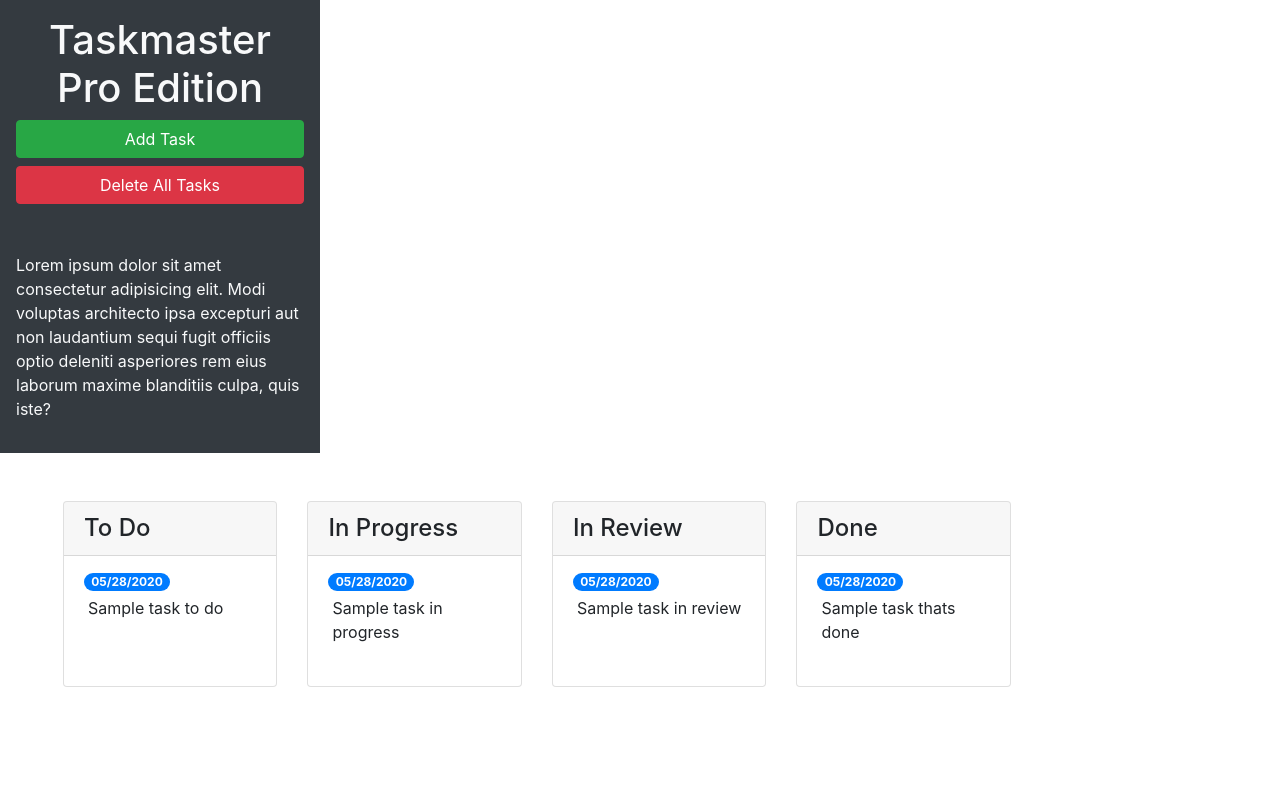
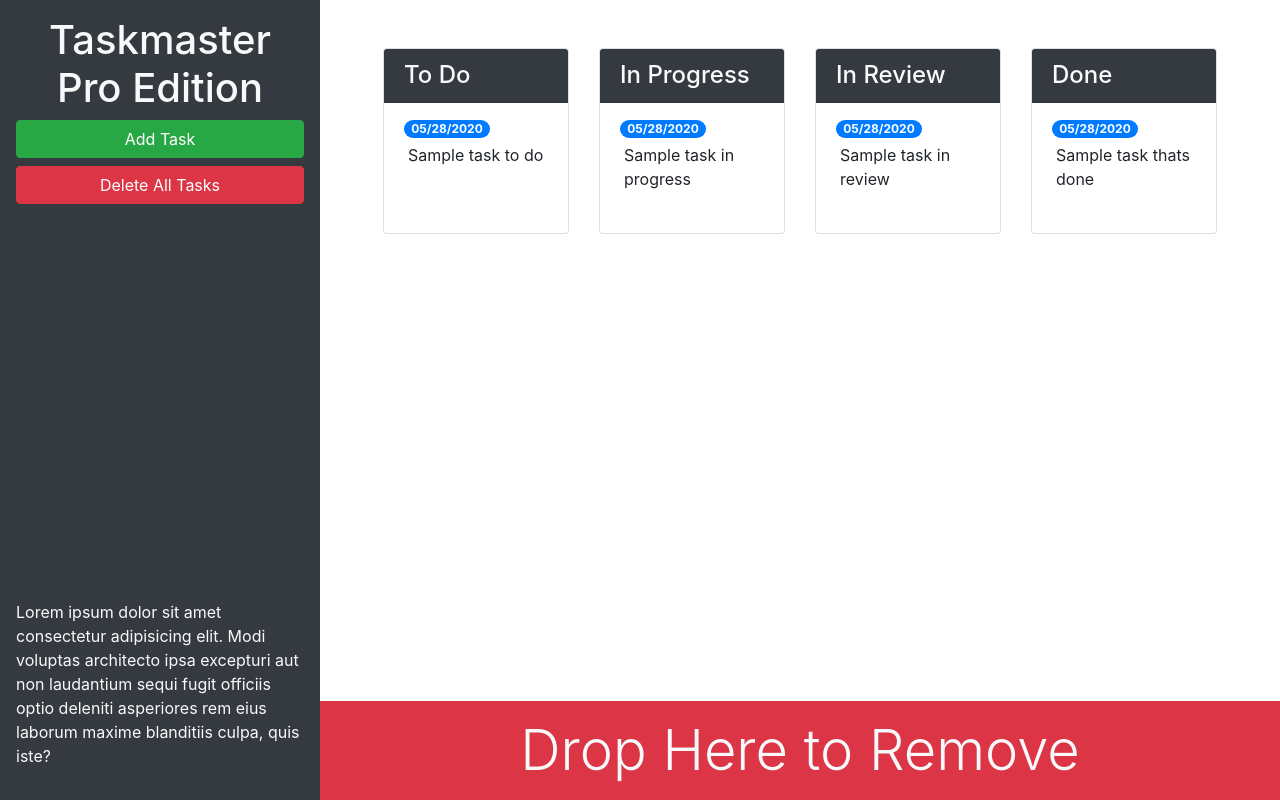
Before and after one commit to Rod0352/taskmaster-pro, a plain HTML site: page index.html in a window 1280 px wide. Drawn offline with nearby package versions, Linux system fonts and the light colour scheme.

Commit message:
added trash and adjusted utl's

```diff
--- a/index.html
+++ b/index.html
@@ -13,22 +13,23 @@
 <body>
 
   <div class="row min-vh-100 no-gutters">
-    <header class="col-12 col-lg-3 bg-dark text-light d-flex flex-column p-4 p-lg-3">
+    <header class="col-12 col-lg-3 bg-dark text-light sticky-top d-flex flex-column p-4 p-lg-3">
       <h1 class="text-center">Taskmaster Pro Edition</h1>
       <button id="create-task" class="btn btn-block btn-success" data-toggle="modal" data-target="#task-form-modal">Add
         Task</button>
       <button id="remove-tasks" class="btn btn-block btn-danger">Delete All Tasks</button>
-      <p class="mt-auto">Lorem ipsum dolor sit amet consectetur adipisicing elit. Modi voluptas architecto ipsa
+      <p class="mt-auto d-none d-lg-block">Lorem ipsum dolor sit amet consectetur adipisicing elit. Modi voluptas architecto ipsa
         excepturi aut non
         laudantium sequi fugit officiis optio deleniti asperiores rem eius laborum maxime blanditiis culpa, quis iste?
       </p>
     </header>
 
-    <main class="m-5 row justify-content-around">
+    <main class="col-12 col-lg-9 d-flex flex-column">
+      <div class="m-5 row justify-content-around">
       <!-- todo start -->
       <div class="col-12 col-md-6 col-xl-3 mb-3">
         <div class="card">
-          <h4 class="card-header">To Do</h4>
+          <h4 class="card-header bg-dark text-light">To Do</h4>
           <ul id="list-toDo" class="list-group list-group-flush">
             <li class="list-group-item">
               <span class="badge badge-primary badge-pill">05/28/2020</span>
@@ -41,7 +42,7 @@
       <!-- in progress start -->
       <div class="col-12 col-md-6 col-xl-3 mb-3">
         <div class="card">
-          <h4 class="card-header">In Progress</h4>
+          <h4 class="card-header bg-dark text-light">In Progress</h4>
           <ul id="list-inProgress" class="list-group list-group-flush">
             <li class="list-group-item">
               <span class="badge badge-primary badge-pill">05/28/2020</span>
@@ -54,7 +55,7 @@
       <!-- in review start -->
       <div class="col-12 col-md-6 col-xl-3 mb-3">
         <div class="card">
-          <h4 class="card-header">In Review</h4>
+          <h4 class="card-header bg-dark text-light">In Review</h4>
           <ul id="list-inReview" class="list-group list-group-flush">
             <li class="list-group-item">
               <span class="badge badge-primary badge-pill">05/28/2020</span>
@@ -67,7 +68,7 @@
     <!-- done start -->
     <div class="col-12 col-md-6 col-xl-3 mb-3">
       <div class="card">
-        <h4 class="card-header">Done</h4>
+        <h4 class="card-header bg-dark text-light">Done</h4>
         <ul id="list-done" class="list-group list-group-flush">
           <li class="list-group-item">
             <span class="badge badge-primary badge-pill">05/28/2020</span>
@@ -76,8 +77,17 @@
         </ul>
       </div>
     </div>
+    </div>
+
     <!-- done end -->
+    <div id="trash" class="mt-auto">
+      <div class="w-100 bg-danger p-3 text-center text-light display-4">
+        Drop Here to Remove
+      </div>
+    </div>
+
     </main>
+
   </div>
 
   <!-- Modal -->
```
